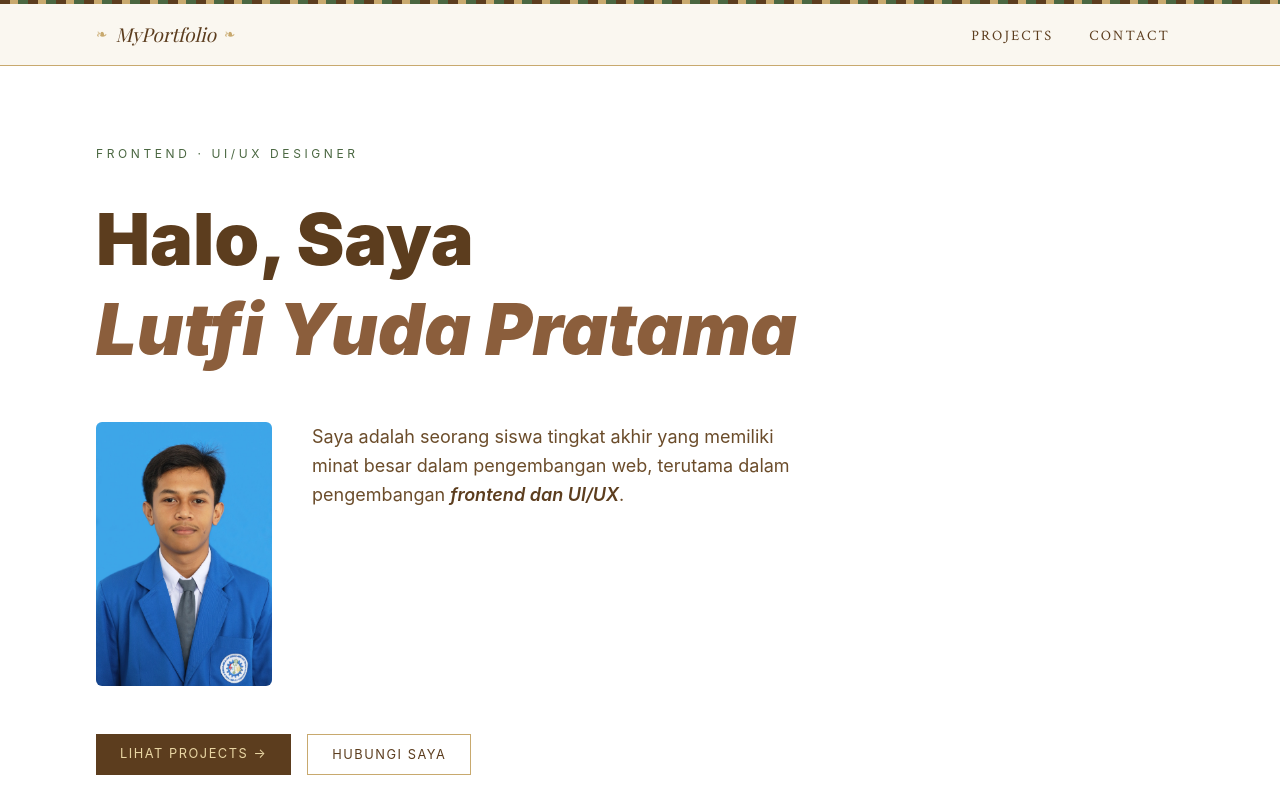
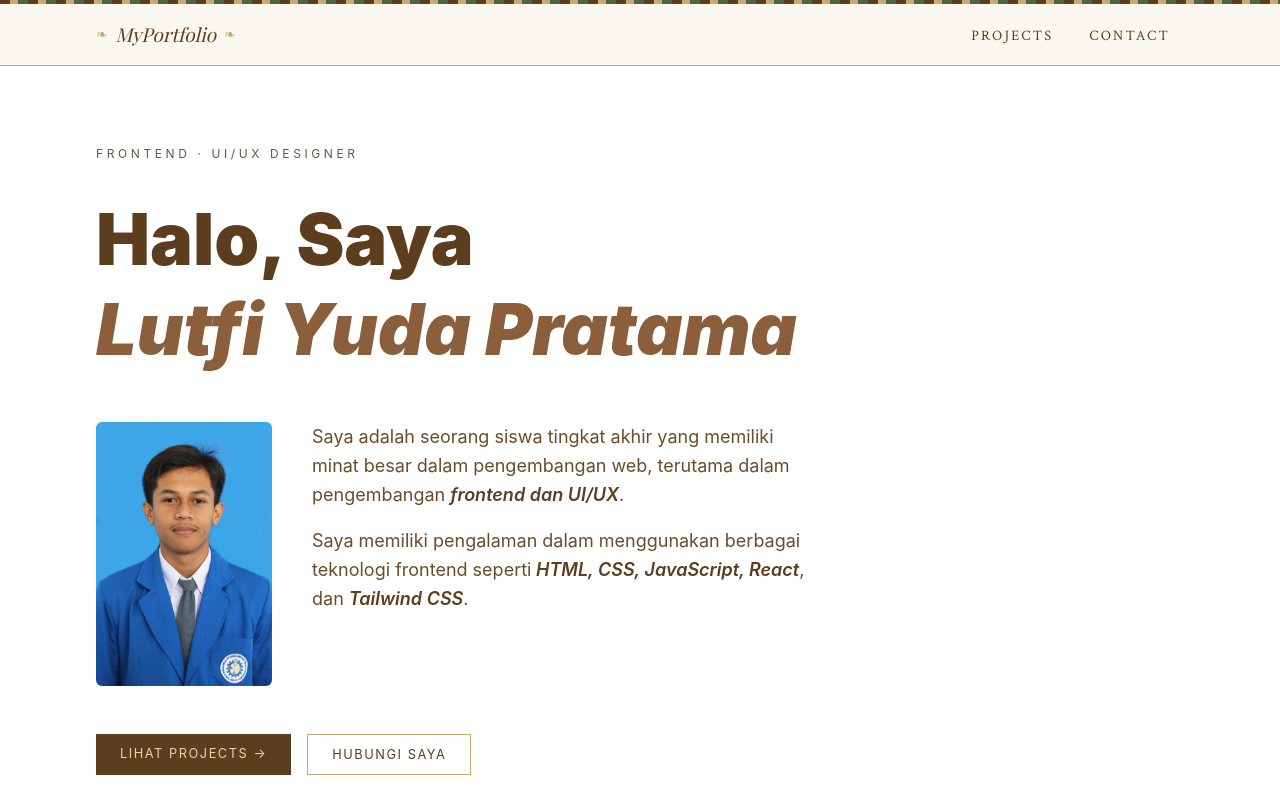
Before and after one commit to Lutfiyudapratama/portofolio, a React (Vite) app: page / in a window 1280 px wide. Shown: the top 800 px of the page. Built offline with nearby package versions, Linux system fonts and the light colour scheme; a web font is replaced by a local one.

Commit message:
updatev2

```diff
--- a/src/components/Hero.jsx
+++ b/src/components/Hero.jsx
@@ -106,6 +106,11 @@ function Hero() {
                 Saya adalah seorang siswa tingkat akhir yang memiliki minat besar dalam pengembangan web,
                 terutama dalam pengembangan <span className="font-semibold italic text-[#5c3d1e]">frontend dan UI/UX</span>.
               </p>
+              <p className="text-base sm:text-lg leading-relaxed text-[#6b4c2a] mt-4">
+                Saya memiliki pengalaman dalam menggunakan berbagai teknologi frontend seperti
+                <span className="font-semibold italic text-[#5c3d1e]"> HTML, CSS, JavaScript, React</span>,
+                dan <span className="font-semibold italic text-[#5c3d1e]">Tailwind CSS</span>.
+              </p>
             </div>
           </div>
 
```
